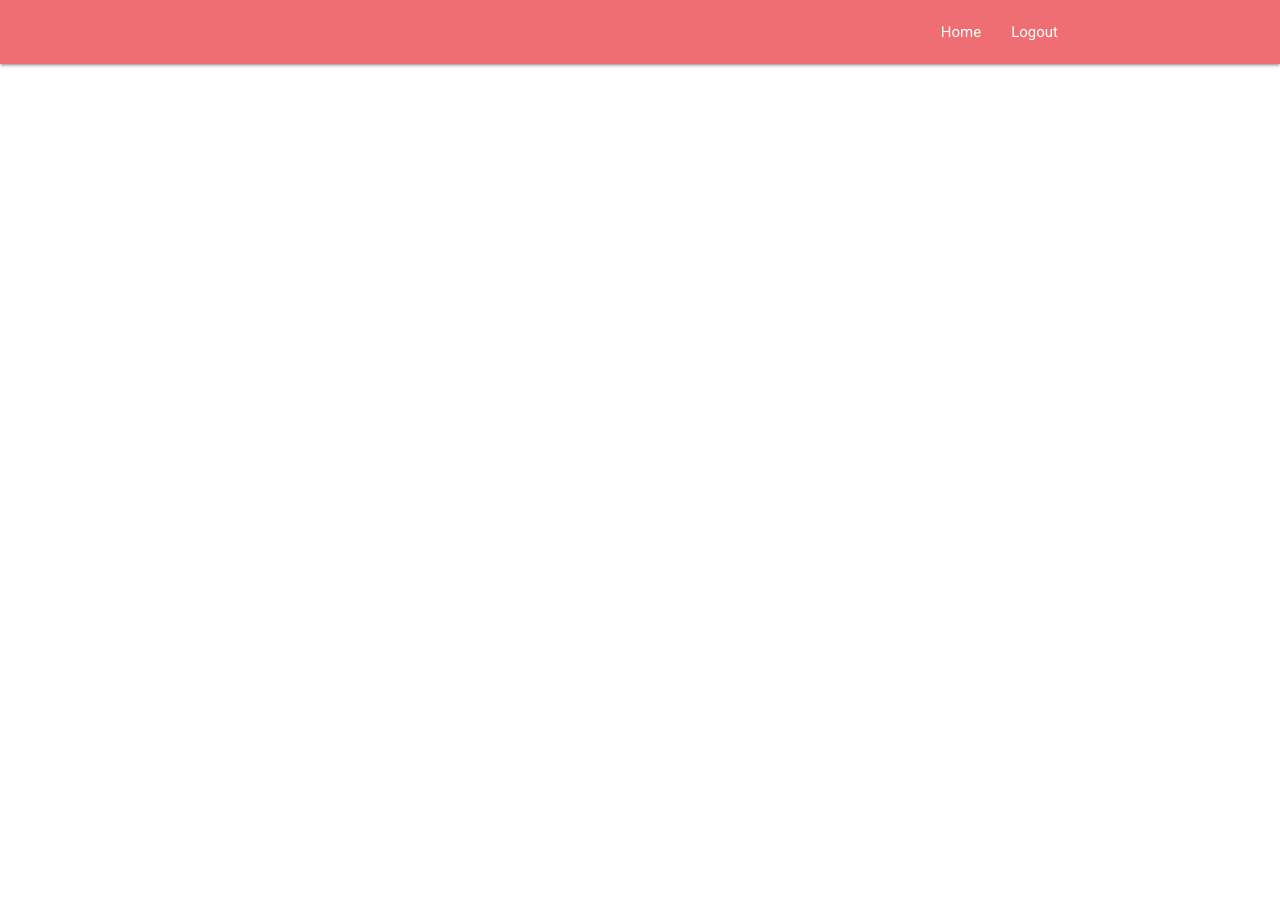
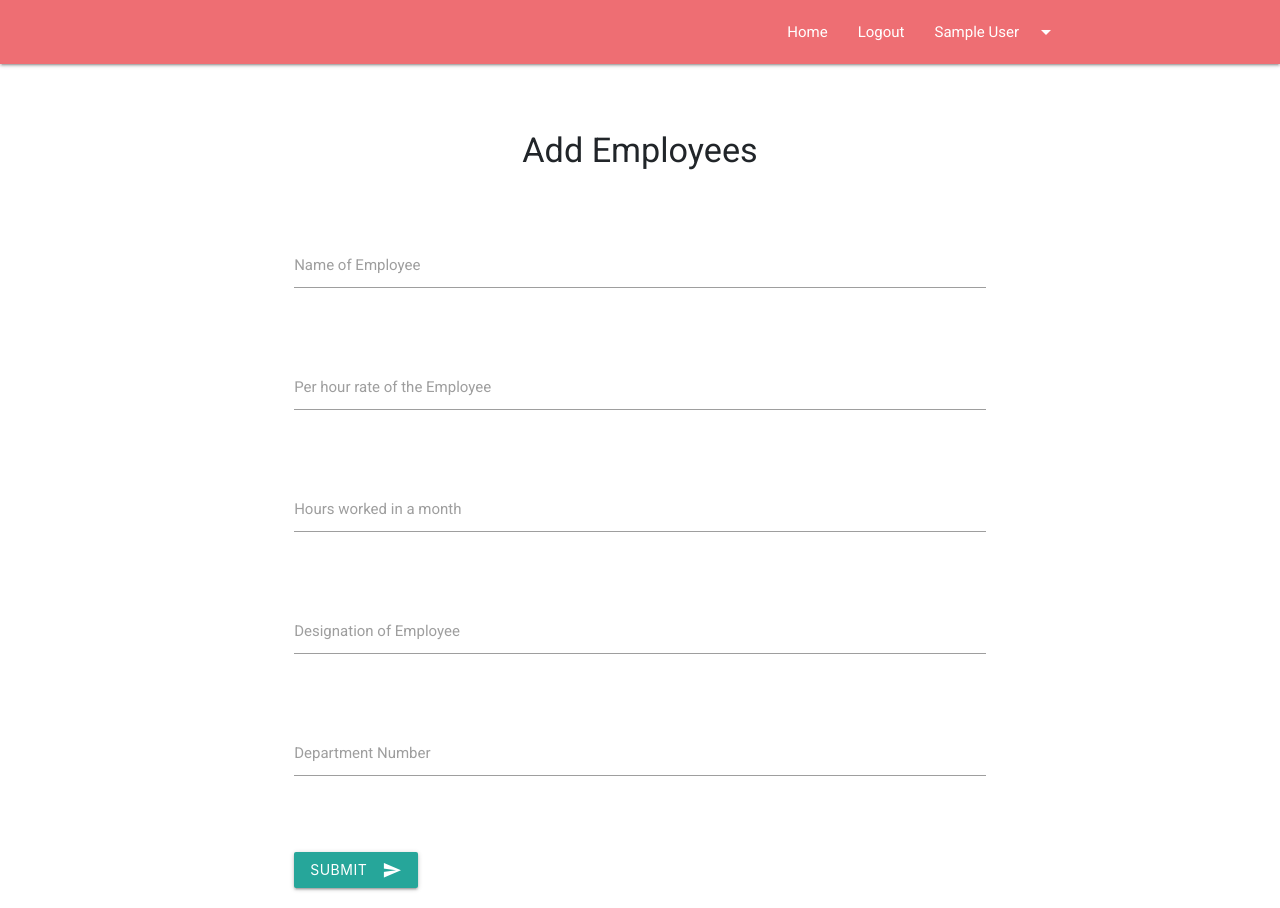
Before and after one commit to shreyansdjp/salary-mgt-idk, a Flask app: page /user/employees/add in a window 1280 px wide. Before the commit the page ends 67 px from the top, so only its background shows below. Run offline with Flask 2, Linux system fonts and the light colour scheme; the visitor is signed in with stand-in values (Sample User, id 1); parts of the project's set-up code (start-up, migrations or seed data) failed here and were passed over; some libraries are stand-ins or nearby versions.

Commit message:
finished somewhat

```diff
--- a/app.py
+++ b/app.py
@@ -1,7 +1,7 @@
 from flask import Flask, render_template, flash, request, redirect, url_for, session
 from functools import wraps
 from mysql import get_connection
-from helpers import Company, Administrator
+from helpers import Company, Administrator, Employee, check_int
 
 app = Flask(__name__)
 # i know i know
@@ -80,6 +80,7 @@ def login():
         if verification_and_data:
             session['id'] = verification_and_data['id']
             session['username'] = verification_and_data['username']
+            session['name'] = verification_and_data['name']
             session['is_owner'] = verification_and_data['is_owner']
             session['is_supervisor'] = verification_and_data['is_supervisor']
             session['company_id'] = verification_and_data['company_id']
@@ -96,17 +97,37 @@ def logout():
     flash('Successfully Logged Out', 'success')
     return redirect(url_for('login'))
 
+
 @app.route('/user/employees')
 @login_required
 def employees():
-    return render_template('employees.html')
+    employees = Employee().get(session['company_id'])
+    return render_template('employees.html', employees=employees)
 
 
 @app.route('/user/employees/add', methods=["POST", "GET"])
 @login_required
 def add_employees():
     if request.method == "POST":
-        pass
+        name = request.form['full_name']
+        hour_rate = request.form['hour_rate']
+        hours_worked = request.form['hours_worked']
+        designation = request.form['designation']
+        department_no = request.form['department_no']
+
+        if name == '' or hour_rate == '' or  hours_worked == '' \
+            or designation == '' or department_no == '':
+            flash('You forgot to enter some fields', 'danger')
+            return redirect(url_for('add_employees'))
+
+        if not (check_int(hour_rate) and check_int(hours_worked)):
+            flash('You did not enter correct Hour rate or Hours Worked', 'danger')
+            return redirect(url_for('add_employees'))
+
+        employee = Employee()
+        if employee.create(name, hour_rate, hours_worked, designation, department_no, session['company_id']):
+            flash('Successfully added a new Employee', 'success')
+            return redirect(url_for('employees'))
     else:
         return render_template('add_employees.html')
 
@@ -122,16 +143,30 @@ def add_administrators():
 
 @app.route('/user/employees/<int:id>', methods=["POST", "GET"])
 @login_required
-def employee():
-    if request.method == "POST":
-        pass
-    else:
-        return render_template('employee.html')
+def employee(id):
+    employee = Employee()
+    employee = employee.get_one(id)
+    return render_template('employee.html', employee=employee)
+
+
+@app.route('/user/employees/<int:id>/edit')
+@login_required
+def edit_employee(id):
+    return render_template('edit_employee.html')
+
+
+@app.route('/user/employees/<int:id>/delete')
+@login_required
+def delete_employee(id):
+    employee = Employee()
+    if employee.delete(id, session['company_id']):
+        flash('Successfully deleted one employee', 'success')
+        return redirect(url_for('employees'))
 
 
 @app.route('/user/employees/<int:id>/view')
 @login_required
-def view():
+def view(id):
     return render_template('view.html')
 
 
--- /dev/null
+++ b/templates/add_administrators.html
@@ -0,0 +1,6 @@
+{% extends 'base.html' %}
+
+{% block title %} | Add Administrator {% endblock %}
+
+{% block content %}
+{% endblock %}
--- a/templates/add_employees.html
+++ b/templates/add_employees.html
@@ -3,4 +3,44 @@
 {% block title %} | Add Employees {% endblock %}
 
 {% block content %}
+<section id="login" class="mt-4 pt-4">
+    <h4 class="mb-4 text-center">Add Employees</h4>
+    <div class="container">
+        <div class="row d-flex justify-content-center">
+            <div class="col-md-10">
+                <form action="{{ url_for('add_employees') }}" method="POST">
+                    <input name="_csrf_token" type="hidden" value="{{ csrf_token() }}">
+                    <div class="input-field">
+                        <input type="text" name="full_name" class="validate" id="full_name" required>
+                        <label for="full_name">Name of Employee</label>
+                        <span class="helper-text" data-error="This field is required" data-success=""></span>
+                    </div>
+                    <div class="input-field">
+                        <input type="number" min="1" name="hour_rate" id="hour_rate" required>
+                        <label for="hour_rate">Per hour rate of the Employee</label>
+                        <span class="helper-text" data-error="This field is required" data-success=""></span>
+                    </div>
+                    <div class="input-field">
+                        <input type="number" min="1" max="730" name="hours_worked" id="hours_worked" required>
+                        <label for="hours_worked">Hours worked in a month</label>
+                        <span class="helper-text" data-error="This field is required and range is 1 to 730" data-success=""></span>
+                    </div>
+                    <div class="input-field">
+                        <input type="text" name="designation" class="validate" id="designation" required>
+                        <label for="designation">Designation of Employee</label>
+                        <span class="helper-text" data-error="This field is required" data-success=""></span>
+                    </div>
+                    <div class="input-field">
+                        <input type="text" name="department_no" id="department_no" required>
+                        <label for="department_no">Department Number</label>
+                        <span class="helper-text" data-error="This field is required" data-success=""></span>
+                    </div>
+                    <button class="btn waves-effect waves-light" type="submit" name="action">
+                        Submit <i class="material-icons right">send</i>
+                    </button>
+                </form>
+            </div>
+        </div>
+    </div>
+</section>
 {% endblock %}
--- a/templates/base.html
+++ b/templates/base.html
@@ -41,6 +41,7 @@
         $(document).ready(function(){
             $('.sidenav').sidenav();
         });
+        $('.dropdown-trigger').dropdown();
     </script>
     {% block script %}{% endblock %}
 </body>
--- a/templates/login.html
+++ b/templates/login.html
@@ -1,4 +1,6 @@
 {% extends 'base.html' %}
+
+{% block title %} | Login {% endblock %}
 
 {% block content %}
 <section id="login" class="basic-padding">
@@ -25,5 +27,5 @@
             </div>
         </div>
     </div>
-    </section>
+</section>
 {% endblock %}
--- a/templates/partials/_navbar.html
+++ b/templates/partials/_navbar.html
@@ -29,6 +29,9 @@
                 <li>
                     <a href="{{ url_for('logout') }}">Logout</a>
                 </li>
+                <li>
+                    <a class="dropdown-trigger" href="#!" data-target="dropdown">
+                        {{ session['name'] }} <i class="material-icons right">arrow_drop_down</i></a></li>
                 {% endif %}
             </ul>
         </div>
@@ -45,3 +48,15 @@
         </ul>
     </div>
 </nav>
+
+<ul id="dropdown" class="dropdown-content">
+    <li>
+        <a href="{{ url_for('employees') }}">View Employees</a>
+    </li>
+    <li>
+        <a href="{{ url_for('add_employees') }}">Add Employees</a>
+    </li>
+    <li>
+        <a href="{{ url_for('add_administrators') }}">Add Administrators</a>
+    </li>
+</ul>
```
Also changed, not shown: helpers.py (+80 -0 lines), templates/employee.html (+18 -0 lines), templates/employees.html (+34 -0 lines), templates/edit_employee.html (added).
